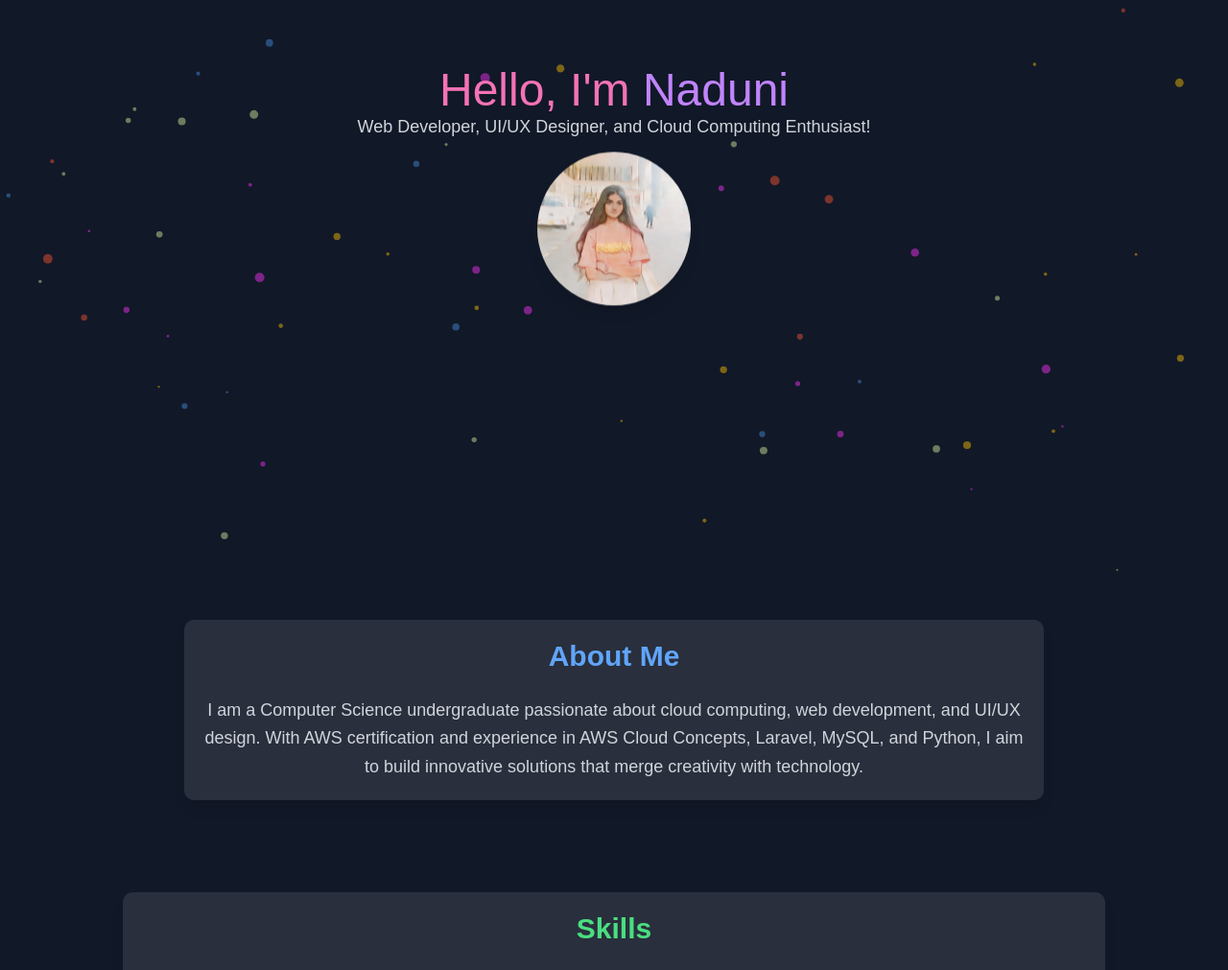
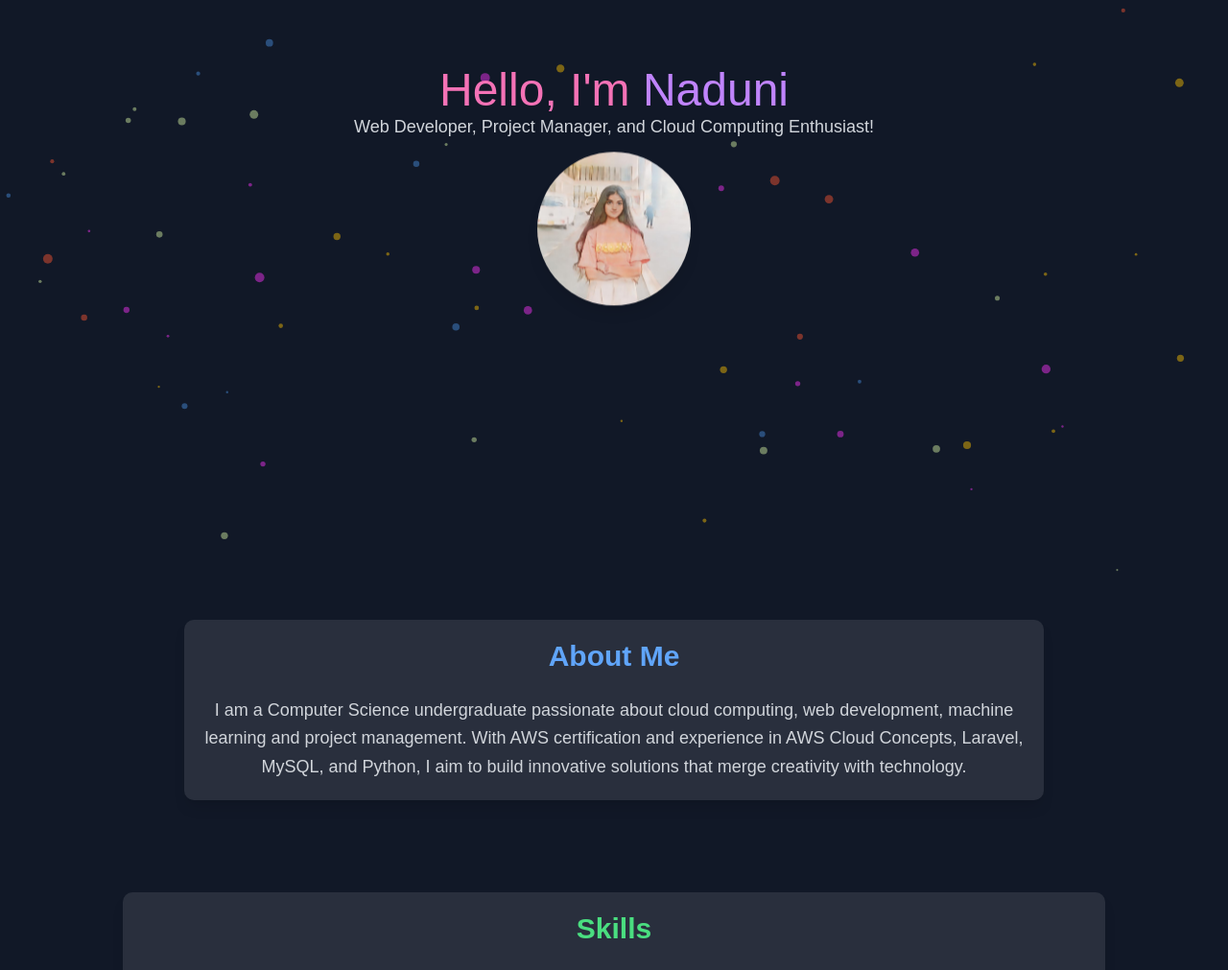
Before and after one commit to naduni-s/me, a plain HTML site: page portfolio.html in a window 1280 px wide. Shown: the part 202-1213 px from the top of the page at 96% size. Drawn offline with nearby package versions, Linux system fonts and the light colour scheme.

Commit message:
Update portfolio.html

```diff
--- a/portfolio.html
+++ b/portfolio.html
@@ -47,7 +47,7 @@
     <!-- Hero Section -->
     <section class="hero text-center">
         <h1 class="text-5xl text-pink-400">Hello, I'm <span class="text-purple-400">Naduni</span></h1>
-        <p class="text-lg text-gray-300">Web Developer, UI/UX Designer, and Cloud Computing Enthusiast!</p>
+        <p class="text-lg text-gray-300">Web Developer, Project Manager, and Cloud Computing Enthusiast!</p>
         <img src="images/pro.jpg" class="w-40 h-40 object-cover rounded-full shadow-lg mt-5 floating">
 
     </section>
@@ -57,7 +57,7 @@
     <div class="max-w-4xl mx-auto bg-white bg-opacity-10 p-6 rounded-lg shadow-lg transform hover:scale-105 transition">
         <h2 class="text-3xl font-bold text-blue-400 mb-6">About Me</h2>
         <p class="text-gray-300 text-lg leading-relaxed">
-            I am a Computer Science undergraduate passionate about cloud computing, web development, and UI/UX design.
+            I am a Computer Science undergraduate passionate about cloud computing, web development, machine learning and project management.
             With AWS certification and experience in AWS Cloud Concepts, Laravel, MySQL, and Python,
             I aim to build innovative solutions that merge creativity with technology.
         </p>
```
